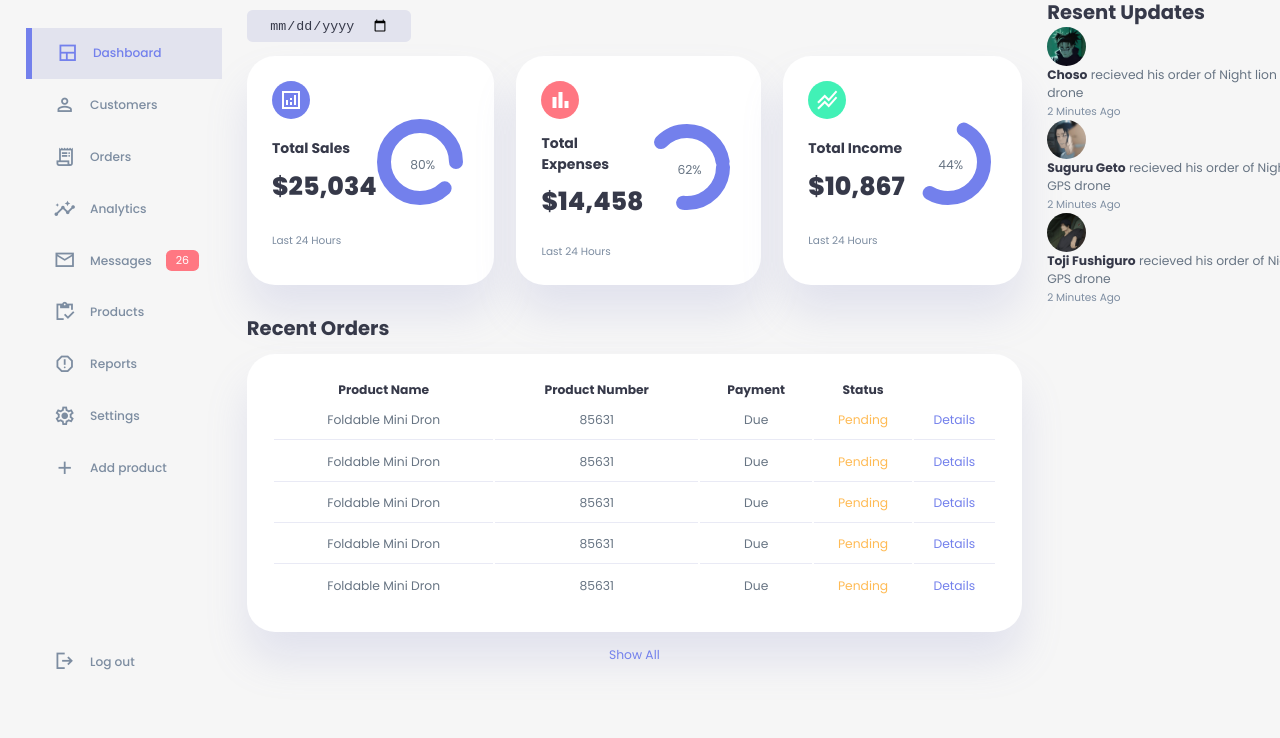
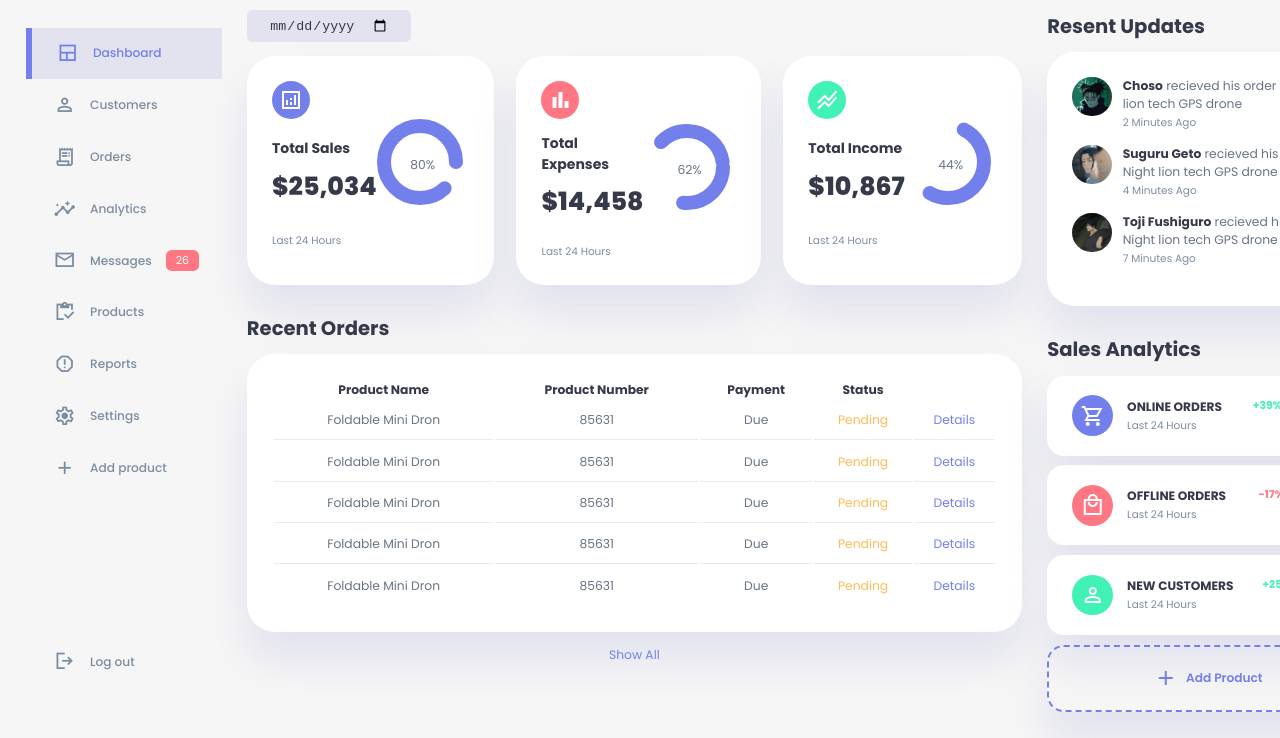
Before and after one commit to Sa6yx/.FN_WP_v1, a plain HTML site: page index.html in a window 1280 px wide. Shown: the part 62-800 px from the top of the page. Drawn offline with nearby package versions, Linux system fonts and the light colour scheme.

Commit message:
finished the main page

```diff
--- a/index.html
+++ b/index.html
@@ -12,7 +12,7 @@
     <link rel="stylesheet" href="https://stackpath.bootstrapcdn.com/font-awesome/4.7.0/css/font-awesome.min.css">
     <link rel="stylesheet" href="https://cdnjs.cloudflare.com/ajax/libs/font-awesome/6.2.0/css/all.min.css">
     <link rel="stylesheet" href="https://fonts.googleapis.com/css2?family=Material+Symbols+Sharp:opsz,wght,FILL,GRAD@20..48,100..700,0..1,-50..200&
-    icon_names=close    " />
+    icon_names=close " />
     <!--  STYLE SHEET  -->
     <link rel="stylesheet" href="style.css">
 </head>
@@ -233,7 +233,7 @@
                         </div>
                         <div class="message">
                             <p><b>Suguru Geto</b> recieved his order of Night lion tech GPS drone</p>
-                            <small class="text-muted">2 Minutes Ago </small>
+                            <small class="text-muted">4 Minutes Ago </small>
                         </div>
                     </div>
                     <div class="update">
@@ -242,8 +242,57 @@
                         </div>
                         <div class="message">
                             <p><b>Toji Fushiguro</b> recieved his order of Night lion tech GPS drone</p>
-                            <small class="text-muted">2 Minutes Ago </small>
+                            <small class="text-muted">7 Minutes Ago </small>
                         </div>
+                    </div>
+                </div>
+            </div>
+            <!----------- END OF RECENT UPDATES ------------->
+            <div class="sales-analytics">
+                <h2>Sales Analytics</h2>
+                <div class="item online">
+                    <div class="icon">
+                        <i class="material-symbols-sharp">shopping_cart</i>
+                    </div>
+                    <div class="right">
+                        <div class="info">
+                            <h3>ONLINE ORDERS</h3>
+                            <small class="text-muted">Last 24 Hours</small>
+                        </div>
+                        <h5 class="success">+39%</h5>
+                        <h3>3849</h3>
+                    </div>
+                </div>
+                <div class="item offline">
+                    <div class="icon">
+                        <i class="material-symbols-sharp">local_mall</i>
+                    </div>
+                    <div class="right">
+                        <div class="info">
+                            <h3>OFFLINE ORDERS</h3>
+                            <small class="text-muted">Last 24 Hours</small>
+                        </div>
+                        <h5 class="danger">-17%</h5>
+                        <h3>1200</h3>
+                    </div>
+                </div>
+                <div class="item customers">
+                    <div class="icon">
+                        <i class="material-symbols-sharp">person</i>
+                    </div>
+                    <div class="right">
+                        <div class="info">
+                            <h3>NEW CUSTOMERS</h3>
+                            <small class="text-muted">Last 24 Hours</small>
+                        </div>
+                        <h5 class="success">+25%</h5>
+                        <h3>849</h3>
+                    </div>
+                </div>
+                <div class="item add-product">
+                    <div>
+                        <i class="material-symbols-sharp">add</i>
+                        <h3>Add Product</h3>
                     </div>
                 </div>
             </div>
--- a/style.css
+++ b/style.css
@@ -311,11 +311,16 @@ main .insights > div i {
      font-style: 2rem;
 }
 
+main .insights > div.sales i{
+     color: var(--color-white);
+     background: var(--color-primary);
+}
 main .insights > div.expenses i{
+     color: var(--color-white);
      background: var(--color-danger);
 }
-
 main .insights > div.income i{
+     color: var(--color-white);
      background: var(--color-success);
 }
 
@@ -468,3 +473,99 @@ main .recent-orders a {
      text-align: right;
 }
 /*=============== RECENT UPDATES================*/
+.right .recent-updates {
+     margin-top: 1rem;
+}
+
+.right .recent-updates h2 {
+     margin-bottom: 0.8rem;
+}
+
+.right .recent-updates .updates {
+     background: var(--color-white);
+     padding: var(--card-padding);
+     border-radius: var(--card-border-radius);
+     box-shadow: var(--box-shadow);
+     transition: all 300ms ease;
+}
+
+.right .recent-updates .updates:hover {
+     box-shadow: none;
+}
+
+.right .recent-updates .updates .update {
+     display: grid;
+     grid-template-columns: 2.6rem auto;
+     gap: 1rem;
+     margin-bottom: 1rem;
+}
+
+/*============ SALES ANALYTICS ===============*/
+.right .sales-analytics {
+     margin-top: 2rem;
+}
+
+.right .sales-analytics h2 {
+     margin-bottom: 0.8rem;
+}
+
+.right .sales-analytics .item {
+     background: var(--color-white);
+     display: flex;
+     align-items: center;
+     gap: 1rem;
+     margin-bottom: 0.7rem;
+     padding: 1.4rem var(--card-padding);
+     border-radius: var(--border-radius-3);
+     box-shadow: var(--box-shadow);
+     transition: all 300ms ease;
+}
+
+.right .sales-analytics .item:hover {
+     box-shadow: none;
+}
+
+.right .sales-analytics .item .right {
+     display: flex;
+     justify-content: space-between;
+     align-items: start;
+     margin: 0;
+     width: 100%;
+}
+
+.right .sales-analytics .item .icon {
+     display: flex;
+     padding: 0.6rem;
+     color: var(--color-white);
+     border-radius: 50%;
+     background: red;
+}
+
+.right .sales-analytics .item.online .icon {
+     background: var(--color-primary);
+}
+.right .sales-analytics .item.offline .icon {
+     background: var(--color-danger);
+}
+.right .sales-analytics .item.customers .icon {
+     background: var(--color-success);
+}
+
+.right .sales-analytics .add-product {
+     background: transparent;
+     border: 2px dashed var(--color-primary);
+     color: var(--color-primary);
+     display: flex;
+     align-items: center;
+     justify-content: center;
+}
+
+.right .sales-analytics .add-product div {
+     display: flex;
+     align-items: center;
+     gap: 0.6rem;
+}
+
+.right .sales-analytics .add-product div h3 {
+     font-weight: 600;
+}
```
